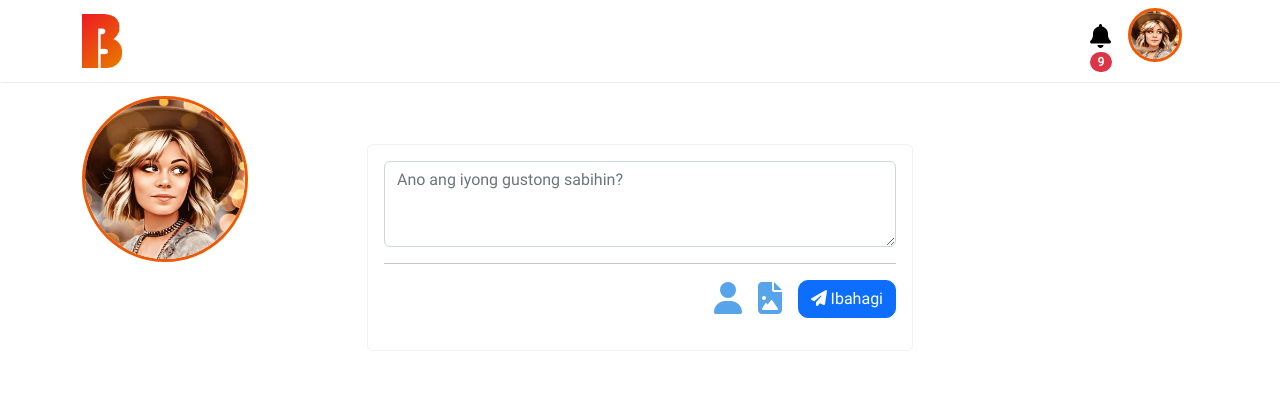
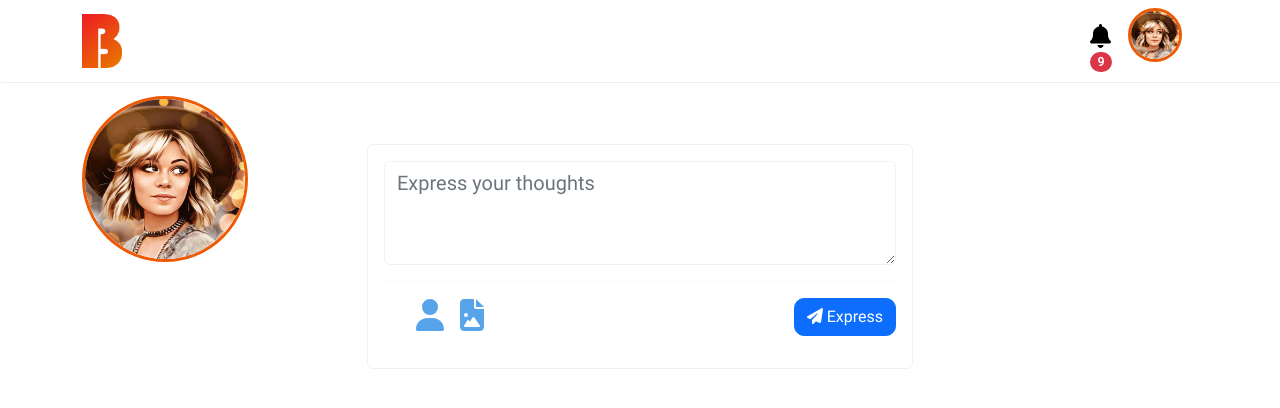
Before and after one commit to rowinsbie/bims, a JavaScript app in the folder bims-FE/: page /dashboard in a window 1280 px wide. Shown: the top 408 px of the page. Built offline with nearby package versions, Linux system fonts and the light colour scheme; no server answers; sample sign-in values are in the browser's storage.

Commit message:
created a post form component

```diff
--- a/bims-FE/src/assets/_resetter.scss
+++ b/bims-FE/src/assets/_resetter.scss
@@ -25,3 +25,7 @@ p {
 .card {
     border-color: rgb(241, 241, 241);
 }
+
+hr {
+    color: rgb(226, 226, 226);
+}
--- a/bims-FE/src/components/social_media/PostForm.vue
+++ b/bims-FE/src/components/social_media/PostForm.vue
@@ -1,17 +1,23 @@
 <template>
 <div>
-    <textarea  rows="3" class="form-control sulatan" placeholder="Ano ang iyong gustong sabihin?"></textarea>
+    <textarea  rows="3" id="sulatan" class="form-control " placeholder="Express your thoughts"></textarea>
     <hr />
+    <div class="post-tools">
         <ul class="actions">
             <li>
                 <font-awesome-icon class="action-buttons" icon="fa-solid fa-user" />
             </li>
             <li>
                 <font-awesome-icon class="action-buttons" icon="fa-solid fa-file-image" />                            </li>
+
+        </ul>
+        <ul class="actions">
+
             <li>
-            <button class="btn btn-primary"> <font-awesome-icon icon="fa-solid fa-paper-plane" /> Ibahagi</button>
+                <button class="btn btn-primary"> <font-awesome-icon icon="fa-solid fa-paper-plane" /> Express</button>
             </li>
         </ul>
+    </div>
 </div>
 </template>
 <script lang="ts">
@@ -22,12 +28,21 @@ export default defineComponent({
 });
 </script>
 <style lang="scss">
-.sulatan {
-    border-width: 0px IM !important;
-    font-size: 30px;
+#sulatan {
+   border: 1px solid rgb(241, 241, 241);
+    font-size: 20px;
+    color: rgb(56, 56, 56);
 
 }
 
+#sulatan:focus {
+    outline: none;
+}
+
+.post-tools {
+    display: flex;
+    justify-content: space-between;
+    align-items: center;
     .actions {
         display: flex;
         gap: 16px;
@@ -44,4 +59,5 @@ export default defineComponent({
         }
 
     }
+}
 </style>
```
Lines whose indentation alone changed are shown as unchanged.
